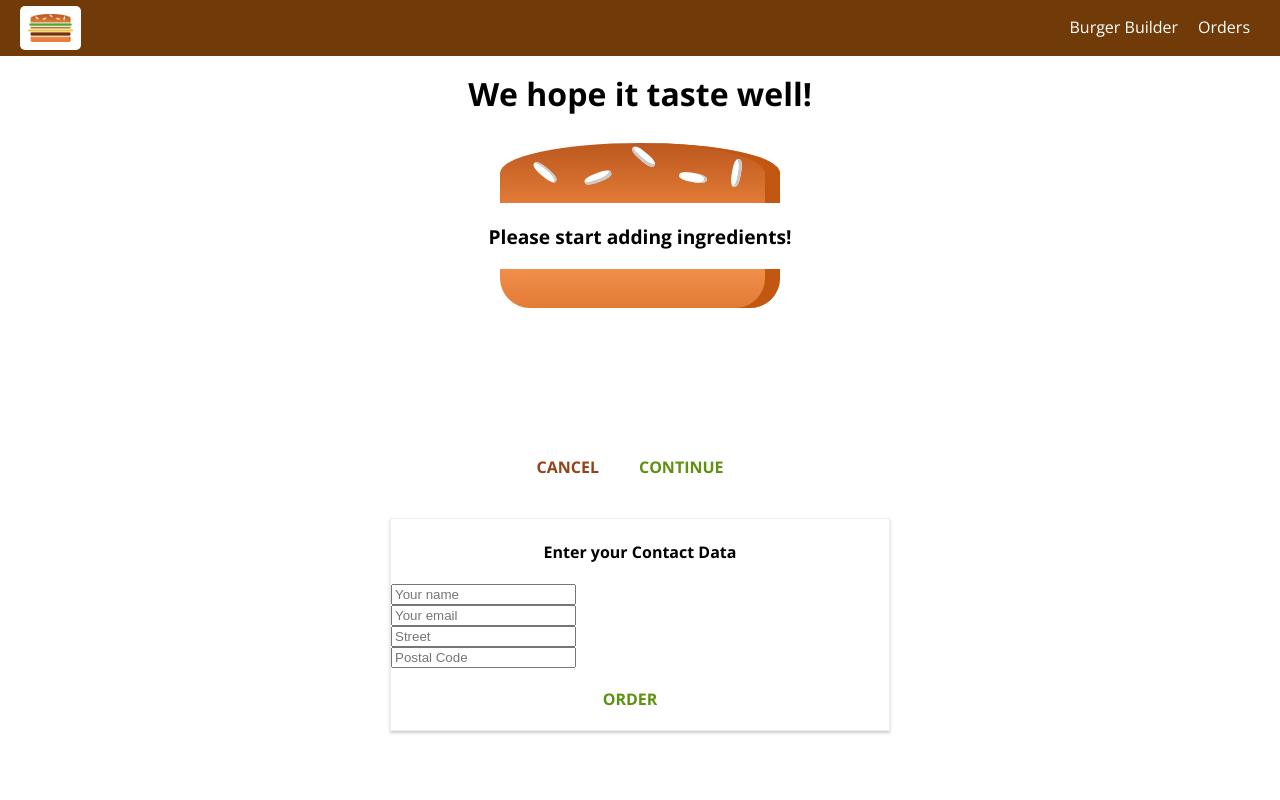
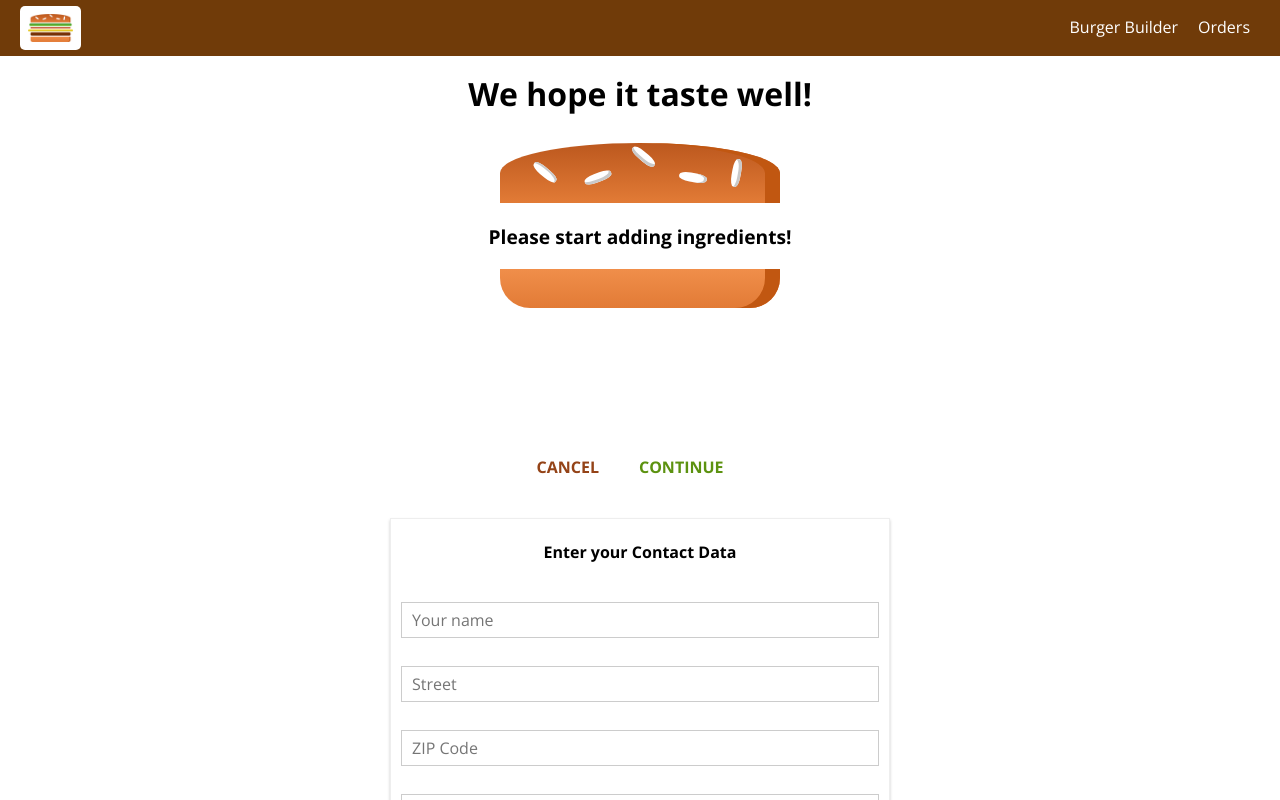
Before and after one commit to SneakyTurtle20/burger-builder-app, a React app: page /checkout in a window 1280 px wide. Both pictures are taken after a click on the button "CONTINUE". Shown: the top 800 px of the page. Built offline with nearby package versions, Linux system fonts and the light colour scheme.

Commit message:
add form and forms validation to the app

```diff
--- a/src/components/UI/Button/Button.css
+++ b/src/components/UI/Button/Button.css
@@ -15,6 +15,11 @@
   padding-left: 0;
 }
 
+.Button:disabled {
+  color: #ccc;
+  cursor: not-allowed;
+}
+
 .Success {
   color: #5C9210;
 }
--- a/src/components/UI/Button/Button.js
+++ b/src/components/UI/Button/Button.js
@@ -3,6 +3,7 @@ import classes from './Button.css'
 
 const button = (props) => (
   <button
+    disabled={props.disabled}
     className={[classes.Button, classes[props.btnType]].join(' ')}
     onClick={props.clicked}>{props.children}</button>
 );
--- /dev/null
+++ b/src/components/UI/Input/Input.css
@@ -0,0 +1,33 @@
+.Input {
+  width: 100%;
+  padding: 10px;
+  box-sizing: border-box;
+
+}
+
+
+.Label {
+  font-weight: bold;
+  display: block;
+  margin-bottom: 8px;
+}
+
+.InputElement {
+  outline: none;
+  border: 1px solid #ccc;
+  font: inherit;
+  padding: 6px 10px;
+  display: block;
+  width: 100%;
+  box-sizing: border-box;
+}
+
+.InputElement:focus {
+  outline: none;
+  background-color: #ccc;
+}
+
+.Invalid {
+  border: 1px solid red;
+  background-color: #FDA49A;
+}
--- /dev/null
+++ b/src/components/UI/Input/Input.js
@@ -0,0 +1,54 @@
+import React from 'react';
+import classes from './Input.css'
+
+const input = (props) => {
+  let inputElement = null;
+  const inputClasses = [classes.InputElement];
+  let validationError = null;
+  if(props.invalid && props.shouldValidate && props.touched) {
+    validationError = <p>Please enter a valid value!</p>;
+    inputClasses.push(classes.Invalid);
+  }
+
+  switch (props.elementType) {
+    case ('input'):
+      inputElement = <input
+        className={inputClasses.join(' ')} {...props.elementConfig}
+        onChange={props.changed}
+        value={props.value} />
+      break;
+    case ('textarea'):
+      inputElement = <textarea
+        className={inputClasses.join(' ')} {...props.elementConfig}
+        onChange={props.changed}
+        value={props.value} />;
+      break;
+    case ('select'):
+        inputElement = (
+          <select
+            className={inputClasses.join(' ')}
+            onChange={props.changed}
+            value={props.value}>
+              {props.elementConfig.options.map(option => (
+                <option key={option.value} value={option.value}>
+                  {option.displayValue}
+                </option>
+              ))}
+          </select>);
+        break;
+    default:
+      inputElement = <input
+        className={classes.InputElement} {...props.elementConfig}
+        value={props.value} />;
+  }
+  return (
+    <div className={classes.Input}>
+      <label className={classes.Label}>{props.label}</label>
+      {inputElement}
+      {validationError}
+    </div>
+  );
+
+};
+
+export default input;
--- a/src/containers/Checkout/ContactData/ContactData.css
+++ b/src/containers/Checkout/ContactData/ContactData.css
@@ -7,10 +7,6 @@
   box-sizing: border-box;
 }
 
-.Input {
-  display: block;
-}
-
 @media (min-width: 600px) {
   .ContactData {
     width: 500px;
--- a/src/containers/Checkout/ContactData/ContactData.js
+++ b/src/containers/Checkout/ContactData/ContactData.js
@@ -3,34 +3,104 @@ import Button from '../../../components/UI/Button/Button';
 import classes from './ContactData.css'
 import axios from '../../../axios-orders';
 import Spinner from '../../../components/UI/Spinner/Spinner';
+import Input from '../../../components//UI/Input/Input';
 class ContactData extends Component {
   state = {
-    name: '',
-    email: '',
-    address: {
-      street: '',
-      postalCode: ''
+    orderForm: {
+        name: {
+          elementType: 'input',
+          elementConfig: {
+            type: 'text',
+            placeholder: 'Your name'
+          },
+          value: '',
+          validation: {
+            required: true
+          },
+          valid: false,
+          touched: false
+        },
+        street: {
+          elementType: 'input',
+          elementConfig: {
+            type: 'text',
+            placeholder: 'Street'
+          },
+          value: '',
+          validation: {
+            required: true
+          },
+          valid: false,
+          touched: false
+        },
+        zipCode: {
+          elementType: 'input',
+          elementConfig: {
+            type: 'text',
+            placeholder: 'ZIP Code'
+          },
+          value: '',
+          validation: {
+            required: true,
+            minLength: 5,
+            maxLength: 5
+          },
+          valid: false,
+          touched: false
+        },
+        country: {
+          elementType: 'input',
+          elementConfig: {
+            type: 'text',
+            placeholder: 'Country'
+          },
+          value: '',
+          validation: {
+            required: true
+          },
+          valid: false,
+          touched: false
+        },
+        email: {
+          elementType: 'input',
+          elementConfig: {
+            type: 'email',
+            placeholder: 'Your Email'
+          },
+          value: '',
+          validation: {
+            required: true
+          },
+          valid: false,
+          touched: false
+        },
+        deliveryMethod: {
+          elementType: 'select',
+          elementConfig: {
+            options: [
+              {value: 'fastest', displayValue: 'Fastest'},
+              {value: 'cheapest', displayValue: 'Cheapest'}]
+          },
+          value: 'fastest',
+          validation: {},
+          valid: true
+        }
     },
+    formIsValid: false,
     loading: false
   }
 
   orderHandler = (event) => {
     event.preventDefault();
     this.setState({loading: true});
-    //alert('You continue');
+    const formData = {};
+    for (let formElementIdentifier in this.state.orderForm) {
+      formData[formElementIdentifier] = this.state.orderForm[formElementIdentifier].value;
+    }
     const order = {
       ingredients: this.props.ingredients,
       price: this.props.price,
-      customer: {
-        name: 'Walid Jamarin',
-        address: {
-          street: 'Teststreet',
-          zipCode: '1630',
-          country: 'Philippines'
-        },
-        email: 'test@test.com'
-      },
-      deliveryMethod: 'fastest'
+      orderData: formData
     }
     axios.post('/orders.json', order)
       .then(response => {
@@ -42,14 +112,69 @@ class ContactData extends Component {
       });
   }
 
+  checkValidity(value, rules) {
+    let isValid = true;
+
+    if(!rules) {
+      return true;
+    }
+
+    if(rules.required) {
+      isValid = value.trim() !== '' && isValid;
+    }
+
+    if(rules.minLength) {
+      isValid = value.length >= rules.minLength && isValid;
+    }
+
+    if(rules.maxLength) {
+      isValid = value.length <= rules.maxLength && isValid;
+    }
+
+    return isValid;
+  }
+
+  inputChangedHandler = (event, inputIdentifier) => {
+    const updatedOrderForm = {
+      ...this.state.orderForm
+    };
+    const updatedFormElement = {
+      ...updatedOrderForm[inputIdentifier]
+    };
+    updatedFormElement.value = event.target.value;
+    updatedFormElement.valid = this.checkValidity(updatedFormElement.value, updatedFormElement.validation);
+    updatedFormElement.touched = true;
+    updatedOrderForm[inputIdentifier] = updatedFormElement;
+
+    let formIsValid = true;
+    for(let inputIdentifier in updatedOrderForm) {
+      formIsValid = updatedOrderForm[inputIdentifier].valid && formIsValid;
+    }
+    this.setState({orderForm: updatedOrderForm, formIsValid: formIsValid});
+  }
+
   render () {
+    const formElementsArray = [];
+    for (let key in this.state.orderForm) {
+      formElementsArray.push({
+        id: key,
+        config: this.state.orderForm[key]
+      });
+    }
     let form = (
-      <form>
-            <input className={classes.Input} type="text" name="name" placeholder="Your name"/>
-            <input className={classes.Input} type="email" name="email" placeholder="Your email"/>
-            <input className={classes.Input} type="text" name="street" placeholder="Street"/>
-            <input className={classes.Input} type="text" name="postal" placeholder="Postal Code"/>
-            <Button btnType="Success" clicked={this.orderHandler}>ORDER</Button>
+      <form onSubmit={this.orderHandler}>
+            {formElementsArray.map(formElement => (
+              <Input
+                key={formElement.id}
+                elementType={formElement.config.elementType}
+                elementConfig={formElement.config.elementConfig}
+                value={formElement.config.value}
+                invalid={!formElement.config.valid}
+                shouldValidate={formElement.config.validation}
+                touched={formElement.config.touched}
+                changed={(event) => this.inputChangedHandler(event, formElement.id)} />
+            ))}
+            <Button btnType="Success" disabled={!this.state.formIsValid}>ORDER</Button>
       </form>
     );
     if (this.state.loading) {
```
